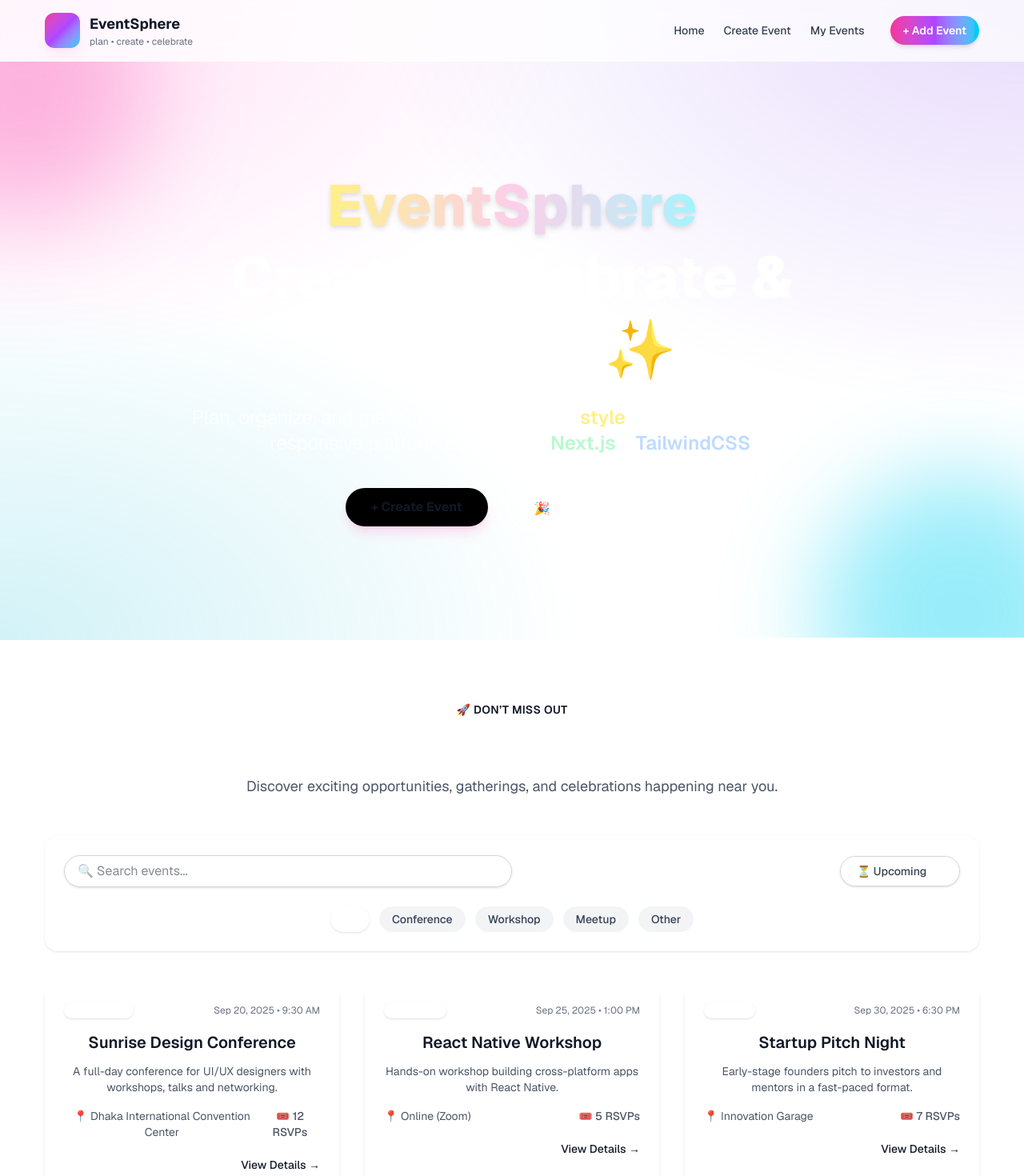
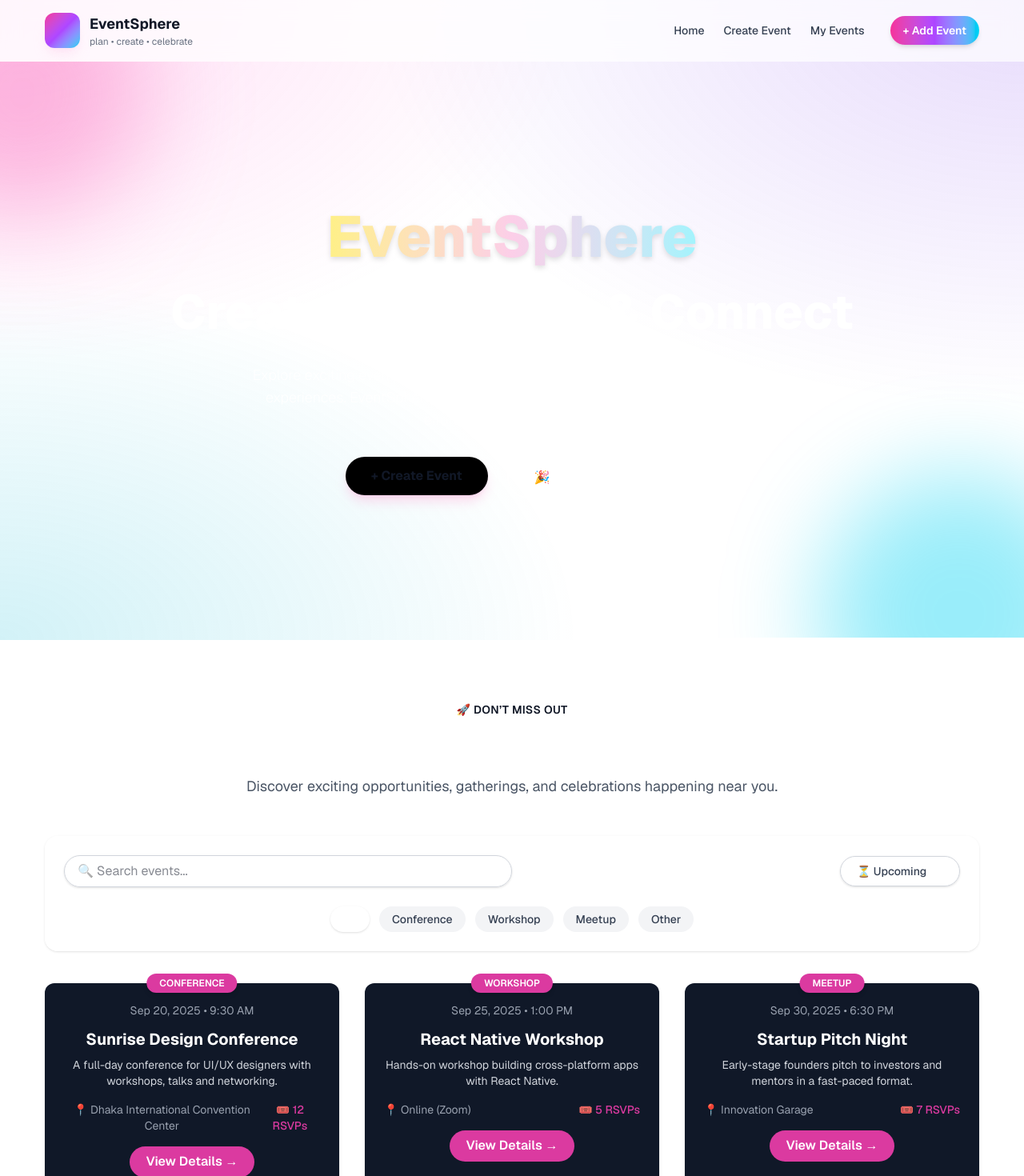
Before and after one commit to rajeshbd99/Event_management, a Next.js app: page / in a window 1280 px wide. Shown: the top 1470 px of the page at 80% size. Built offline with nearby package versions, Linux system fonts and the light colour scheme.

Commit message:
feat: Enhance UI and improve styling across event pages and components

```diff
--- a/src/app/events/[id]/edit/page.tsx
+++ b/src/app/events/[id]/edit/page.tsx
@@ -5,11 +5,19 @@ export const dynamic = "force-dynamic";
 
 export default function EditEventPage({ params }: { params: { id: string } }) {
   const { id } = params;
+
   return (
-    <div className="container py-12">
-      <div className="max-w-3xl mx-auto">
-        <h1 className="text-2xl font-bold mb-3">Edit Event</h1>
-        <p className="text-sm text-gray-600 mb-6">Update details for your event.</p>
+    <div className="min-h-screen flex items-center justify-center relative overflow-hidden py-16">
+      {/* Decorative blobs */}
+      <div className="absolute -top-32 -left-32 w-72 h-72 bg-pink-500/30 rounded-full filter blur-3xl animate-blob"></div>
+      <div className="absolute -bottom-32 -right-32 w-72 h-72 bg-purple-500/30 rounded-full filter blur-3xl animate-blob animation-delay-2000"></div>
+
+      <div className="relative bg-gray-900 z-10 w-full max-w-3xl rounded-3xl p-8 shadow-2xl">
+        <h1 className="text-3xl font-bold text-white text-center mb-3">Edit Event</h1>
+        <p className="text-sm text-gray-300 text-center mb-6">
+          Update details for your event.
+        </p>
+
         <EditEventForm id={id} />
       </div>
     </div>
--- a/src/app/my-events/page.tsx
+++ b/src/app/my-events/page.tsx
@@ -7,7 +7,7 @@ export const metadata = {
 
 export default function MyEventsPage() {
   return (
-    <div className="min-h-screen relative flex flex-col items-center justify-center bg-gray-900 py-16 overflow-hidden">
+    <div className="min-h-screen relative flex flex-col items-center justify-center py-16 overflow-hidden">
       <div className="relative z-10 w-full max-w-4xl px-6 text-center">
         <h1 className="text-4xl font-bold text-white mb-3">My Events</h1>
         <p className="text-gray-300 mb-8 text-sm md:text-base">
--- a/src/app/page.tsx
+++ b/src/app/page.tsx
@@ -19,17 +19,14 @@ export default function Home() {
               EventSphere
             </span>
             <br />
-            <span className="text-white/95">
-              Create, Celebrate & Connect ✨
+            <span className="text-white/95 text-6xl">
+              Create, Celebrate & Connect
             </span>
           </h1>
 
-          <p className="text-lg md:text-2xl text-white/90 font-light mb-10">
-            Plan, organize, and manage your events with{" "}
-            <span className="font-semibold text-yellow-200">style</span>.
-            A modern, colorful, and responsive platform powered by{" "}
-            <span className="font-semibold text-green-200">Next.js</span> +{" "}
-            <span className="font-semibold text-blue-200">TailwindCSS</span>.
+          <p className="text-base md:text-lg text-white/90 font-light mb-8 text-center max-w-2xl mx-auto">
+            Explore exciting events, connect with like-minded people, and create memorable experiences.
+            EventSphere helps you organize, discover, and celebrate events effortlessly, all in one place.
           </p>
 
           {/* Call-to-Action Buttons */}
--- a/src/components/EditEventForm.tsx
+++ b/src/components/EditEventForm.tsx
@@ -91,7 +91,6 @@ export default function EditEventForm({ id }: { id: string }) {
         className="relative z-10 bg-gray-800 rounded-3xl p-8 w-full max-w-2xl shadow-2xl space-y-6"
         noValidate
       >
-        <h2 className="text-2xl font-bold text-white text-center mb-4">Edit Event</h2>
         {errors.general && <div className="text-red-500 text-center">{errors.general}</div>}
 
         {/* Title */}
--- a/src/components/EventCard.tsx
+++ b/src/components/EventCard.tsx
@@ -12,46 +12,45 @@ export default function EventCard({
   event: EventItem & { rsvpCount?: number };
 }) {
   return (
-    <Card className="p-6 group transition hover:shadow-xl hover:-translate-y-1">
-      {/* Header */}
-      <div className="flex items-center justify-between mb-4">
-        <Badge>{event.category || "General"}</Badge>
-        <span className="text-xs text-gray-500 dark:text-gray-400">
-          {event.date
-            ? format(new Date(event.date), "MMM d, yyyy • h:mm a")
-            : "TBA"}
-        </span>
+    <Card className="relative p-6 bg-gray-900 text-white rounded-xl shadow-md hover:shadow-xl transition-transform duration-300 hover:-translate-y-1">
+  {/* Top Ribbon for Category */}
+  <div className="absolute -top-3 left-1/2 transform -translate-x-1/2 bg-[#db3aa0] text-white px-4 py-1 rounded-full text-xs font-semibold uppercase shadow-md">
+    {event.category || "General"}
+  </div>
+
+  {/* Date */}
+  <div className="text-center text-sm text-gray-400 mb-3">
+    {event.date ? format(new Date(event.date), "MMM d, yyyy • h:mm a") : "TBA"}
   </div>
 
   {/* Title */}
-      <h3 className="text-xl font-display font-semibold mb-3 group-hover:text-brand-pink transition-colors">
-        {event.title}
-      </h3>
+  <h3 className="text-xl font-bold text-center mb-2">{event.title}</h3>
 
   {/* Description */}
   {event.description && (
-        <p className="text-sm text-gray-600 dark:text-gray-300 mb-4 line-clamp-2">
+    <p className="text-sm text-gray-300 mb-4 text-center line-clamp-3">
       {event.description}
     </p>
   )}
 
   {/* Location + RSVP */}
-      <div className="flex items-center justify-between text-sm text-gray-600 dark:text-gray-400">
-        <span>📍 {event.location || "TBA"}</span>
-        <span className="font-medium text-brand-purple">
+  <div className="flex justify-between items-center text-sm text-gray-400 mb-4">
+    <span className="flex items-center gap-1">📍 {event.location || "TBA"}</span>
+    <span className="flex items-center gap-1 font-medium text-[#db3aa0]">
       🎟️ {event.rsvpCount ?? 0} RSVPs
     </span>
   </div>
 
   {/* View Button */}
-      <div className="mt-5 text-right">
+  <div className="text-center">
     <Link
       href={`/events/${event.id}`}
-          className="inline-block text-sm font-medium text-brand-pink hover:underline"
+      className="inline-block px-5 py-2 rounded-full bg-[#db3aa0] hover:bg-pink-500 transition text-white font-semibold"
     >
       View Details →
     </Link>
   </div>
 </Card>
+
   );
 }
--- a/src/components/Modal.tsx
+++ b/src/components/Modal.tsx
@@ -21,24 +21,32 @@ export default function Modal({
 
   return (
     <div
-      className="fixed inset-0 z-50 flex items-center justify-center"
+      className="fixed inset-0 z-50 flex items-center justify-center backdrop-blur-sm"
       role="dialog"
       aria-modal="true"
     >
-      <div className="absolute inset-0 bg-black/40" onClick={onClose} />
-      <div className="relative z-10 w-full max-w-md bg-white rounded-lg shadow-lg p-6">
-        {title && <h3 className="text-lg font-semibold mb-2">{title}</h3>}
-        <div className="mb-4 text-sm text-gray-700">{children}</div>
+      {/* Overlay */}
+      <div
+        className="absolute inset-0 bg-black/50 transition-opacity"
+        onClick={onClose}
+      />
 
-        <div className="flex justify-end gap-3">
-          <button onClick={onClose} className="px-3 py-2 rounded-md border">
+      {/* Modal box */}
+      <div className="relative z-10 w-full max-w-lg bg-white rounded-2xl shadow-2xl p-6 md:p-8 animate-fadeIn">
+        {title && <h3 className="text-xl font-bold text-gray-900 mb-4">{title}</h3>}
+        <div className="text-gray-700 text-sm mb-6">{children}</div>
+
+        {/* Buttons */}
+        <div className="flex justify-end gap-4">
+          <button
+            onClick={onClose}
+            className="px-4 py-2 rounded-lg border border-gray-300 text-gray-700 hover:bg-gray-100 transition"
+          >
             Cancel
           </button>
           <button
-            onClick={() => {
-              onConfirm?.();
-            }}
-            className="px-3 py-2 rounded-md bg-[#db3aa0] text-white"
+            onClick={() => onConfirm?.()}
+            className="px-4 py-2 rounded-lg bg-[#db3aa0] text-white font-semibold hover:bg-pink-600 transition"
           >
             {confirmLabel}
           </button>
```
Also changed, not shown: src/components/EventDetailsClient.tsx (+27 -33 lines), src/components/MyEventsList.tsx (indentation only). Lines whose indentation alone changed are shown as unchanged.
